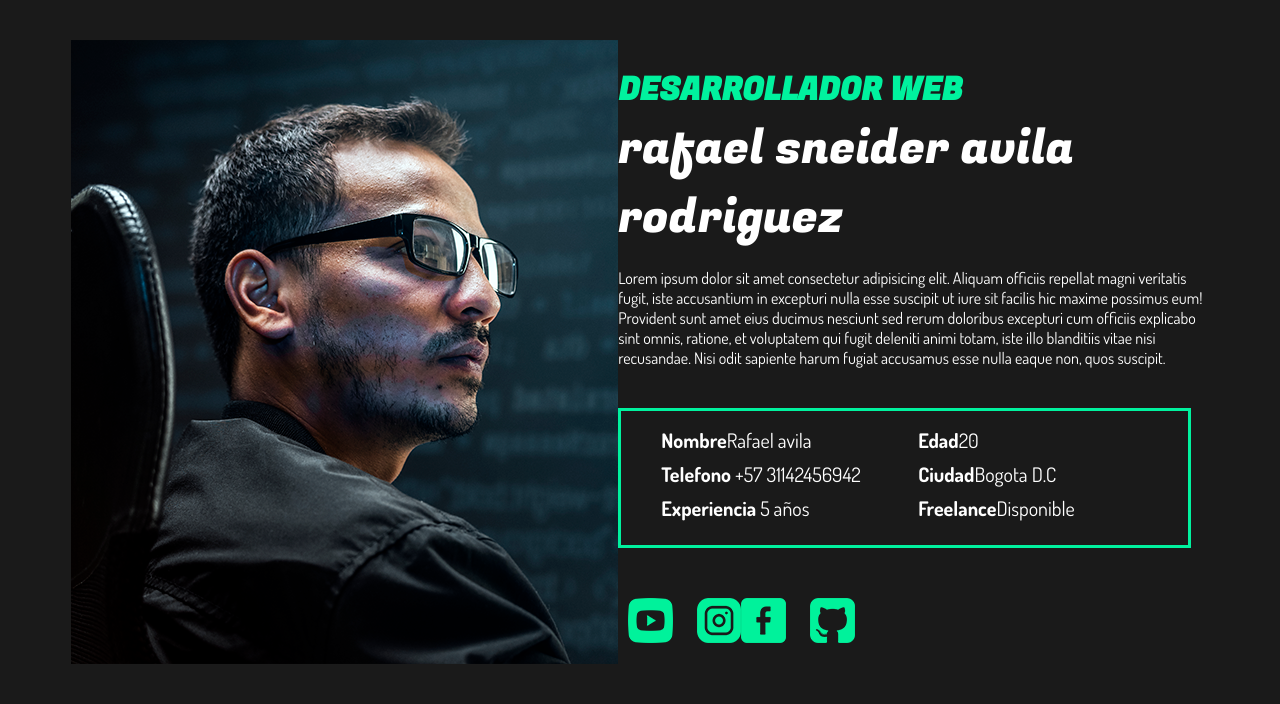
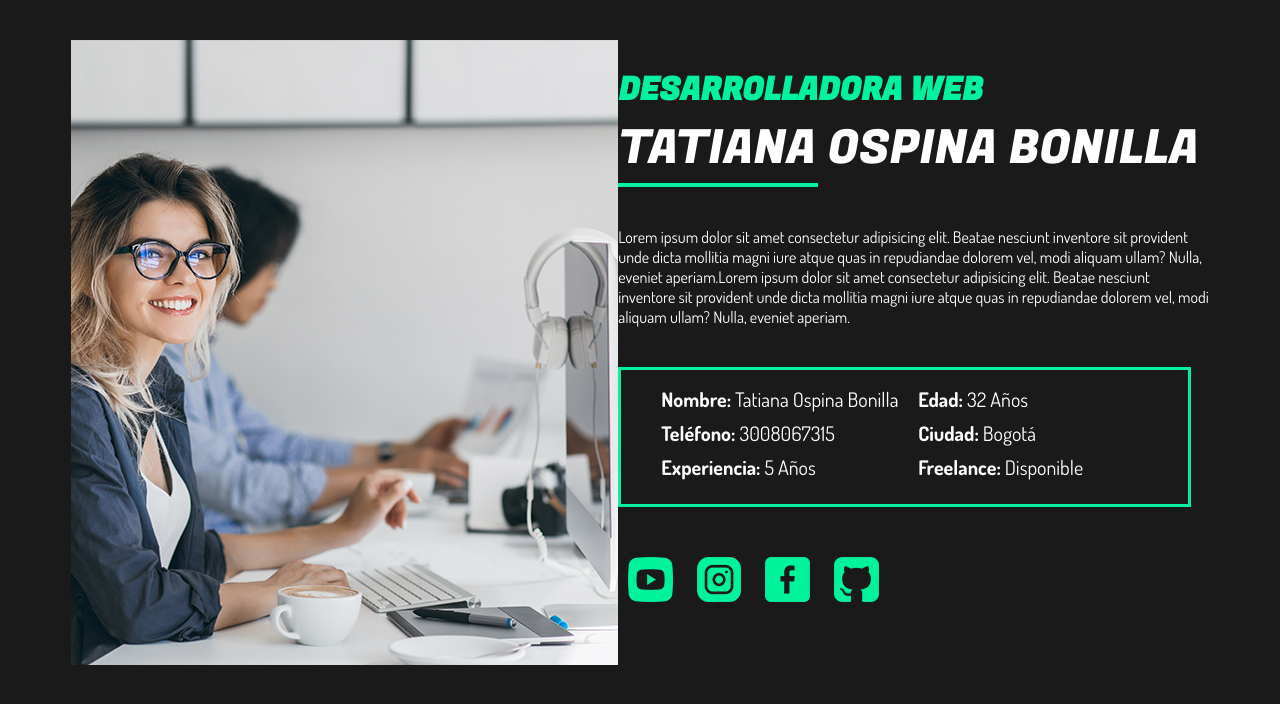
Before and after one commit to Tattiana2903/TRANSMAX, a plain HTML site: page index.html in a window 1280 px wide. Drawn offline with Linux system fonts and the light colour scheme.

Commit message:
Update index.html

```diff
--- a/index.html
+++ b/index.html
@@ -4,41 +4,38 @@
     <meta charset="UTF-8">
     <meta http-equiv="X-UA-Compatible" content="IE=edge">
     <meta name="viewport" content="width=device-width, initial-scale=1.0">
-    <title>portafolio</title> <link rel="stylesheet" href="css/style.css">
+    <title>Portafolio</title>
+    <link rel="stylesheet" href="CSS/style.css">
 </head>
 <body>
-
     <section>
         <div id="fila">
         <div id="foto">
-                <img src="img/Men.png" alt="foto persona">
+            <img src="./img/women.png" alt="Foto Persona">
     </div>
     <div id="info">
-                <h2>DESARROLLADOR WEB</h2>
-                <H1>rafael sneider avila rodriguez</H1>
-                <div id="dettalle"></div>
-                <p>Lorem ipsum dolor sit amet consectetur adipisicing elit. Aliquam officiis repellat magni veritatis fugit, iste accusantium in excepturi nulla esse suscipit ut iure sit facilis hic maxime possimus eum! Provident sunt amet eius ducimus nesciunt sed rerum doloribus excepturi cum officiis explicabo sint omnis, ratione, et voluptatem qui fugit deleniti animi totam, iste illo blanditiis vitae nisi recusandae. Nisi odit sapiente harum fugiat accusamus esse nulla eaque non, quos suscipit.</p>
+        <H2>DESARROLLADORA WEB</H2>
+        <H1>TATIANA OSPINA BONILLA</H1>
+        <div id="detalle"></div>
+        <p>Lorem ipsum dolor sit amet consectetur adipisicing elit. Beatae nesciunt inventore sit provident unde dicta mollitia magni iure atque quas in repudiandae dolorem vel, modi aliquam ullam? Nulla, eveniet aperiam.Lorem ipsum dolor sit amet consectetur adipisicing elit. Beatae nesciunt inventore sit provident unde dicta mollitia magni iure atque quas in repudiandae dolorem vel, modi aliquam ullam? Nulla, eveniet aperiam.</p>
         <article>
             <ul>
-                        <li><strong>Nombre</strong>Rafael avila </li>
-                        <li><strong>Edad</strong>20 </li>
-                        <li><strong>Telefono</strong> +57 31142456942 </li>
-                        <li><strong>Ciudad</strong>Bogota D.C </li>
-                        <li><strong>Experiencia </strong>5 años </li>
-                        <li><strong>Freelance</strong>Disponible </li>
+                <li><strong>Nombre:</strong> Tatiana Ospina Bonilla</li>
+                <li><strong>Edad:</strong> 32 Años</li>
+                <li><strong>Teléfono:</strong> 3008067315</li>
+                <li><strong>Ciudad:</strong> Bogotá</li>
+                <li><strong>Experiencia:</strong> 5 Años</li>
+                <li><strong>Freelance:</strong> Disponible</li>
             </ul>
         </article>
 <div id="redes">
-                    <a href="#" target="_black"><img src="img/youtube.png" alt="youtube"></a>
-                    <a href="#" target="_black"><img src="img/instagram.png" alt="instagram></a>
-                    <a href="#" target="_black"><img src="img/facebook.png" alt="facebook1"></a>
-                    <a href="#" target="_black"><img src="img/github.png" alt="github"></a>
-
+    <a href="https://www.youtube.com/channel/UC9kALohjUqTYqGW18hagchg" target="_blank"><img src="./img/youtube.png" alt="Youtube"></a>
+    <a href="https://www.instagram.com/blackholliesg/" target="_blank"><img src="./img/instagram.png" alt="Instagram"></a>
+    <a href="https://www.facebook.com/BlackHollie/" target="_blank"><img src="./img/facebook.png" alt="Facebook"></a>
+    <a href="#" target="_blank"><img src="img/github.png" alt="GitHub"></a>
           </div>
-
      </div>
 </div>
     </section>
-
 </body>
 </html>
```
Lines whose indentation alone changed are shown as unchanged.
